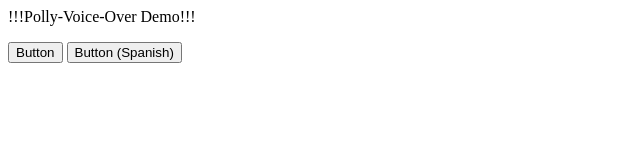
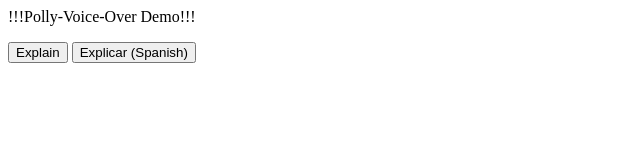
Before and after one commit to srijanlabs/polly-voice-over, a plain HTML site: page index.html in a window 1280 px wide. Shown: the full height of the page, 0-640 px from the left. Drawn offline with Linux system fonts and the light colour scheme.

Commit message:
add identity pool

```diff
--- a/index.html
+++ b/index.html
@@ -4,25 +4,25 @@
 </head>
 <body>
 <p>!!!Polly-Voice-Over Demo!!!</p>
-<button id="button">Button</button>
-<button id="button-2">Button (Spanish)</button>
+<button id="button">Explain</button>
+<button id="button-2">Explicar (Spanish)</button>
 <script src="polly-voice-over.js"></script>
 <script>
 window.onload = function() {
-  var awsCognitoPoolId = '<insert-pool-id>';
+  var awsCognitoPoolId = 'us-east-1:002afa78-88d0-446a-b938-20cb21a12468';
 
   msg = new pollyVoiceOver(awsCognitoPoolId);
-  msg.addVoiceOver('This is 3 second delayed message!', 3000);
+  //msg.addVoiceOver('This is 3 second delayed message!', 3000);
 
   btn = document.getElementById('button');
   btn.addEventListener('click', function() {
     var css = {'color': 'indianred', 'background': '#fff'};
-    msg.addVoiceOver('When we click on this button polly send this request and speaks back to you!', 0, {'styles': css, 'hideOnAudioEnd': true});
+    msg.addVoiceOver('This is voice over demo. we can call this script with messages and it will show those message on screen along with voice output on given time or trigger!', 0, {'styles': css, 'hideOnAudioEnd': true});
   }, false);
 
   btn2 = document.getElementById('button-2');
   btn2.addEventListener('click', function() {
-    var text = 'This is translated content in spanish!';
+    var text = 'Esto es voz sobre demo. podemos llamar a este script con mensajes y mostrará esos mensajes en la pantalla junto con la salida de voz en un tiempo determinado o disparador';
     msg.addTranslatedVoiceOver(text, 'es', 0, {'lexicon': 'Conchita'});
   }, false);
 }
```
